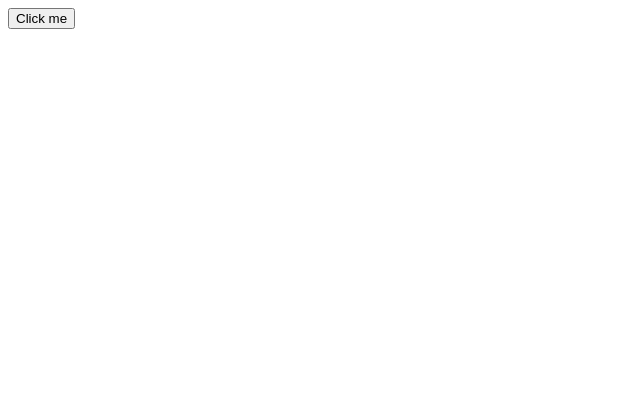
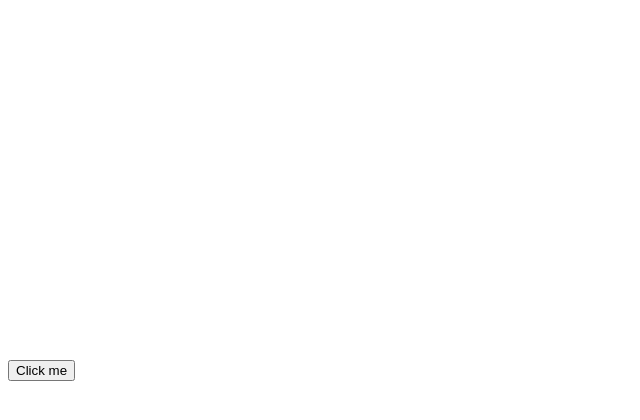
Before and after one commit to jieya907/comp431, a plain HTML site: page inclass-5/avoid.html in a window 1280 px wide. Both pictures are taken after a click on the button "Click me". Shown: the whole page, without its empty margins (0-640 px from the left). Drawn offline with Linux system fonts and the light colour scheme.

Commit message:
added more functions

```diff
--- a/inclass-5/avoid.html
+++ b/inclass-5/avoid.html
@@ -10,6 +10,8 @@
     </body>
     <script src="avoid.js"></script>
     <style>
-
+        div {
+            display: block;
+        }
     </style>
 </html>
--- a/inclass-5/avoid.js
+++ b/inclass-5/avoid.js
@@ -1,14 +1,43 @@
 window.onload = function (){
+    let shift_pressed = false;
     let btn = document.getElementById("click_btn");
 
-    let movebtn = function (){
+    const movebtn = function (){
         console.log("mouse approaching");
-        let direction = ["left","right","top", "bottom"];
-        const dir = Math.floor((Math.random() * 4));
-        const dist = Math.floor((Math.random() * 50) + 8);
-        const move = "padding-"+ direction[dir]+":"+dist+"em;";
-        document.getElementById("btn_box").style = move;
-        console.log(move);
-    }
+        if (!shift_pressed) {
+            console.log("moving");
+            let direction = ["left","top"];
+            const dir = Math.floor((Math.random() * 2));
+            const dist = Math.floor((Math.random() * 50) + 8);
+            const move = "padding-"+ direction[dir]+":"+dist+"em;";
+            document.getElementById("btn_box").style = move;
+        }
+    };
+
+    const showcong = function () {
+        let cong = document.createElement('div');
+        cong.innerHTML = "Congratulations! <br> You won!";
+        cong.style.backgroundColor = "green";
+        cong.style.bordeColor = "red";
+        cong.style.borderWidth = "2em";
+        document.getElementsByTagName("body")[0].appendChild(cong);
+    };
+
+    const stop = function (e) {
+        if (e.which || e.keyCode === 65) {
+            shift_pressed = true;
+        }
+    };
+
+    const back = function (e) {
+        if (e.which || e.keyCode === 65) {
+            shift_pressed = false;
+        }
+    };
+
     btn.addEventListener("mouseover", movebtn);
+    document.addEventListener("keydown", stop);
+    document.addEventListener("keyup", back);
+
+    btn.addEventListener("click", showcong);
 }
```
